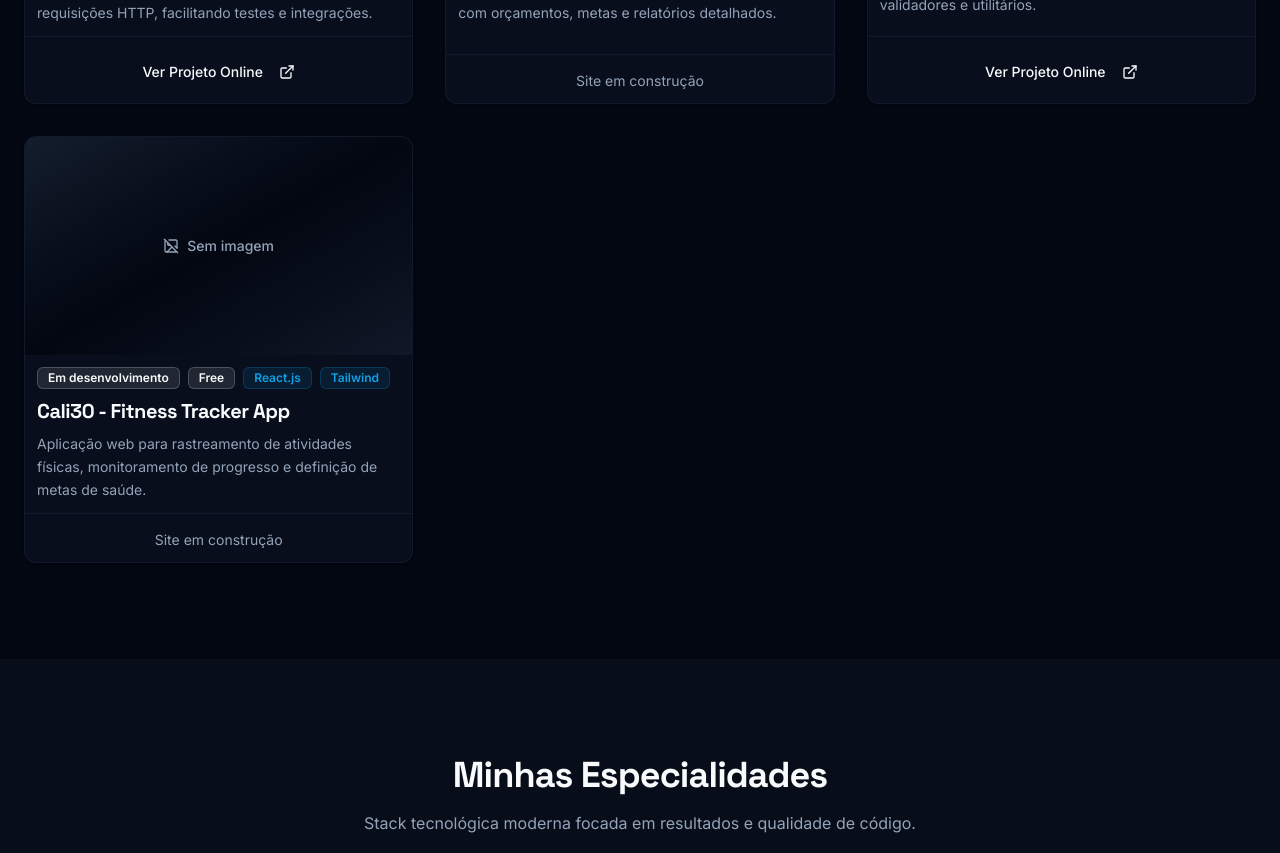
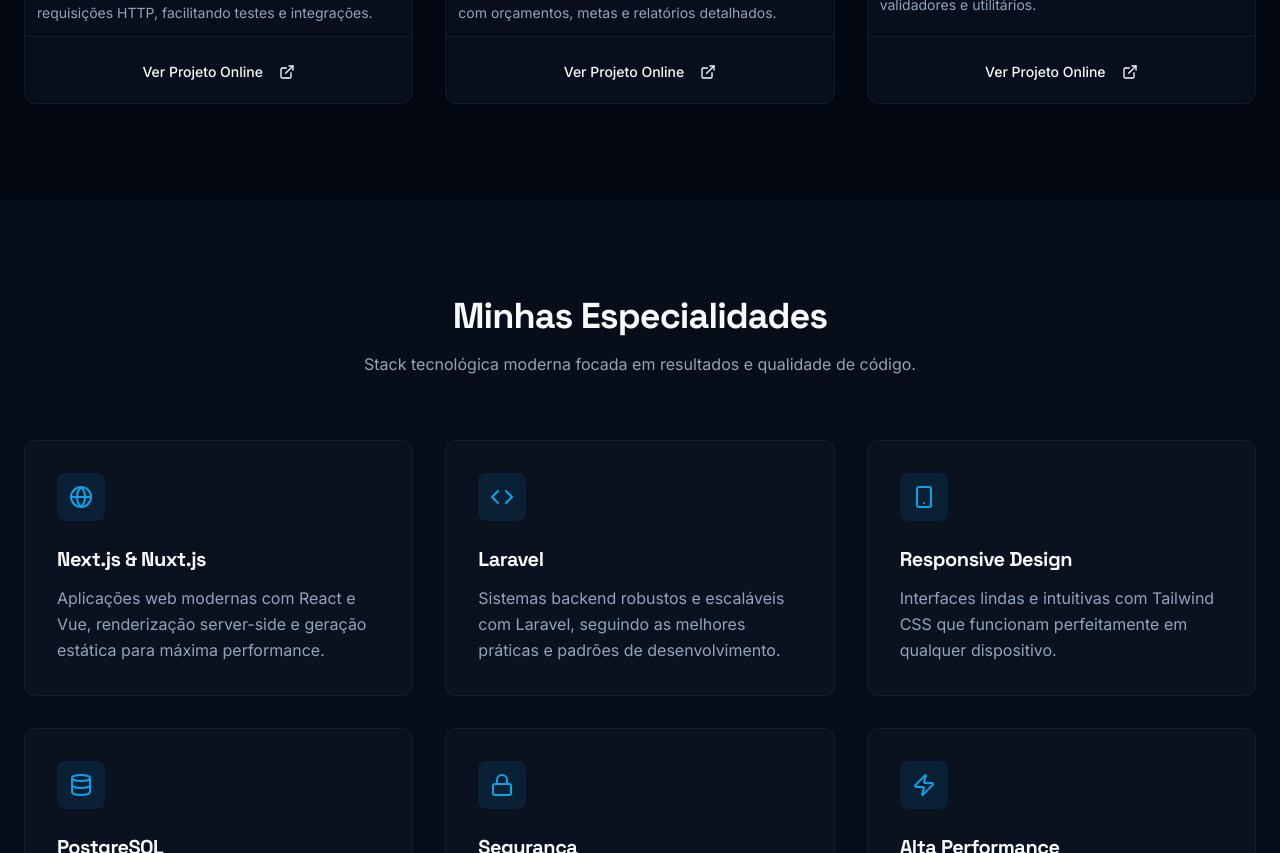
Before and after one commit to daquadra/mscodify, a Next.js app: page / in a window 1280 px wide. Shown: the part 1380-2233 px from the top of the page. Built offline with nearby package versions, Linux system fonts and the light colour scheme; no server answers.

Commit message:
fix: Remover Cali30 e adicionar link do conta leve

```diff
--- a/data/projects.ts
+++ b/data/projects.ts
@@ -23,7 +23,7 @@
     image: "/generated_images/contaleve_banner_1.png",
     tags: ["Nuxt.js", "Tailwind", "Node.js"],
     badges: ["Em desenvolvimento", "Free/Paid", "MVP", "PWA"],
-    link: "#",
+    link: "https://contaleve.mscodify.dev.br/",
   },
   {
     title: "ForgeKitDev - Developer Tools Suite",
@@ -33,14 +33,5 @@
     tags: ["React.js", "Tailwind", "Node.js"],
     badges: ["Free", "PWA"],
     link: "https://forgekitdev.mscodify.dev.br/",
-  },
-  {
-    title: "Cali30 - Fitness Tracker App",
-    description:
-      "Aplicação web para rastreamento de atividades físicas, monitoramento de progresso e definição de metas de saúde.",
-    image: "",
-    tags: ["React.js", "Tailwind"],
-    badges: ["Em desenvolvimento", "Free"],
-    link: "#",
-  },
+  }
 ];
```
